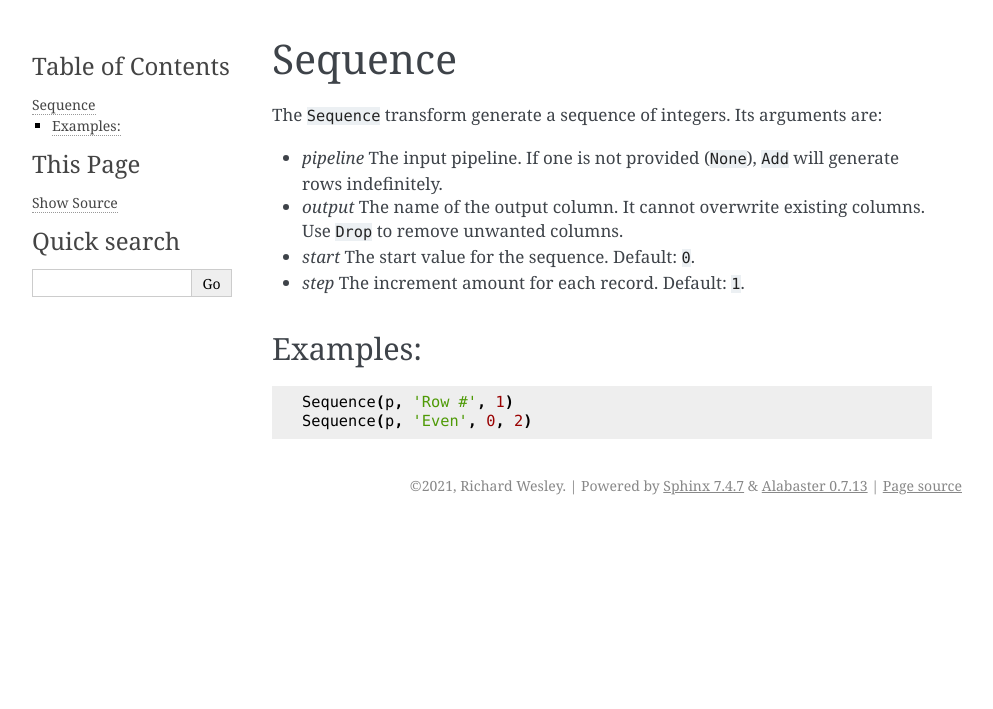
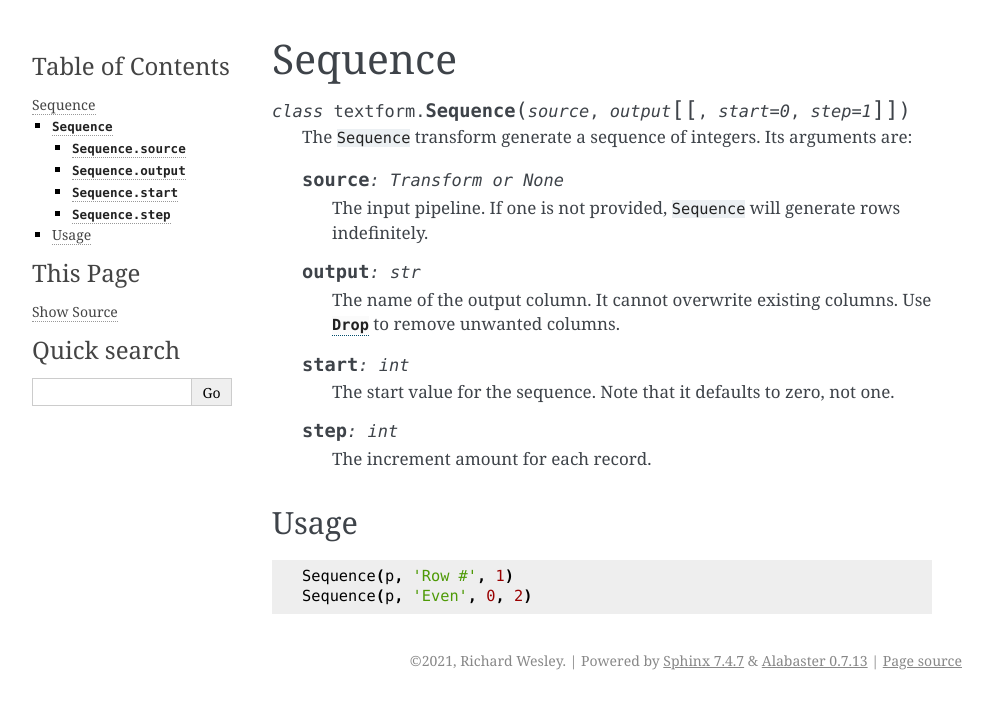
Before and after one commit to hawkfish/textform, a Sphinx documentation site: the page built from docs/transforms/sequence.rst, in a window 1280 px wide. Shown: the top 709 px of the page, without its empty margins (148-1141 px from the left). Built offline with Sphinx 7.4.7, drawn with Linux system fonts in a browser that asks for light colours.

Commit message:
Document Sequence with domains

```diff
--- a/docs/transforms/sequence.rst
+++ b/docs/transforms/sequence.rst
@@ -1,15 +1,38 @@
 Sequence
 ========
 
-The ``Sequence`` transform generate a sequence of integers. Its arguments are:
+.. py:currentmodule:: textform
 
-* *pipeline* The input pipeline. If one is not provided (``None``), ``Add`` will generate rows indefinitely.
-* *output* The name of the output column. It cannot overwrite existing columns. Use ``Drop`` to remove unwanted columns.
-* *start* The start value for the sequence. Default: ``0``.
-* *step* The increment amount for each record. Default: ``1``.
+.. py:class:: Sequence(source, output[, [start=0, step=1]])
 
-Examples:
-^^^^^^^^^
+    The ``Sequence`` transform generate a sequence of integers. Its arguments are:
+
+    .. py:attribute:: source
+        :type: Transform or None
+
+        The input pipeline.
+        If one is not provided, ``Sequence`` will generate rows indefinitely.
+
+    .. py:attribute:: output
+        :type: str
+
+        The name of the output column.
+        It cannot overwrite existing columns.
+        Use :py:class:`Drop` to remove unwanted columns.
+
+    .. py:attribute:: start
+        :type: int
+
+        The start value for the sequence.
+        Note that it defaults to zero, not one.
+
+    .. py:attribute:: step
+        :type: int
+
+        The increment amount for each record.
+
+Usage
+^^^^^
 
 .. code-block:: python
 
```
